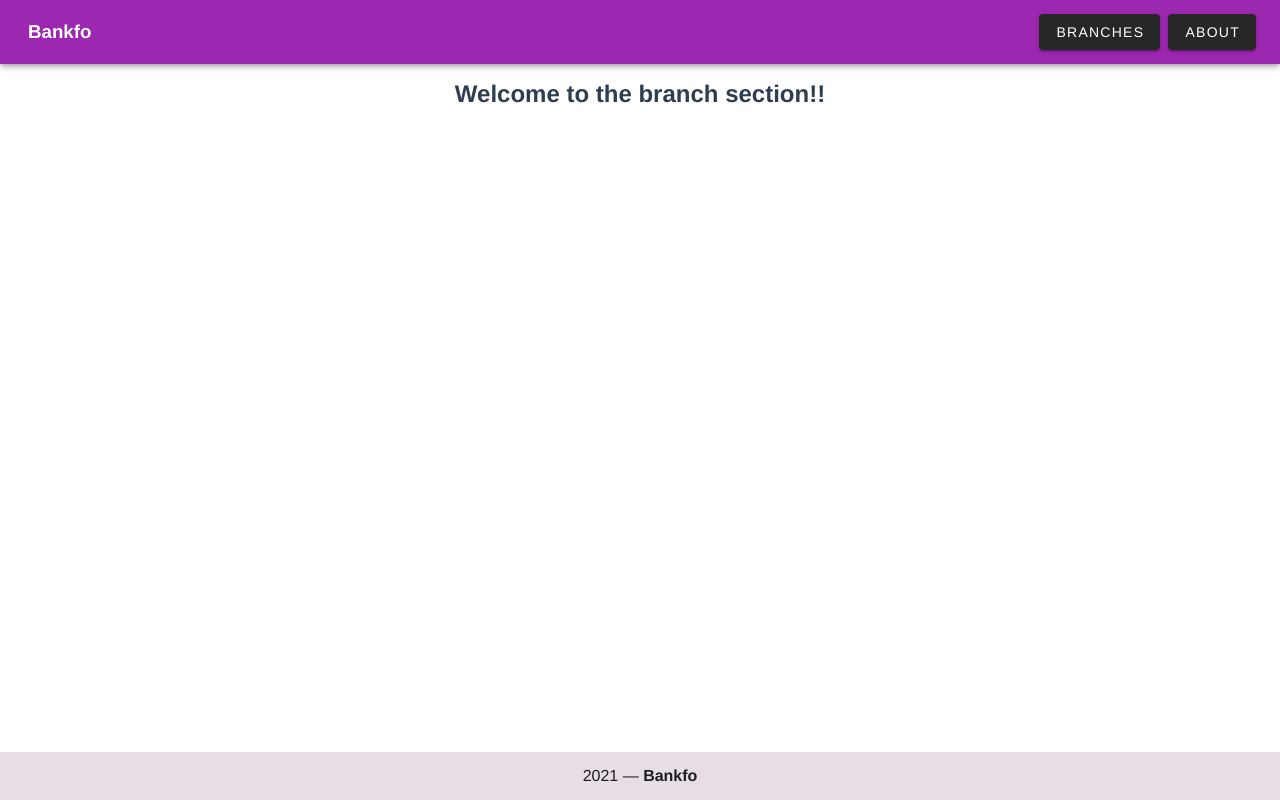
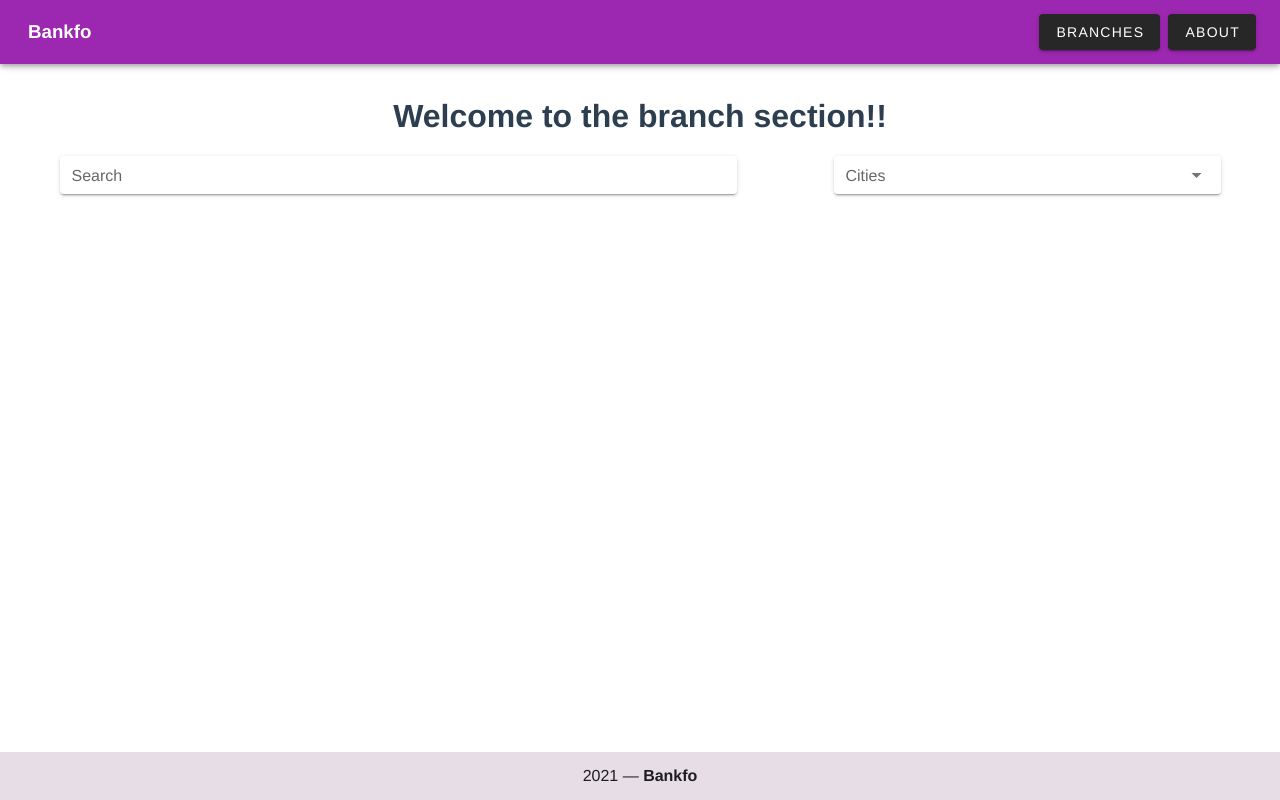
Before and after one commit to alishamohanty/Bankfo-Frontend, a Vue app: page /branches in a window 1280 px wide. Built offline with nearby package versions, Linux system fonts and the light colour scheme.

Commit message:
Add search functionality and option to select cities

```diff
--- a/src/components/Branch.vue
+++ b/src/components/Branch.vue
@@ -1,21 +1,52 @@
 <template>
   <div class="branch">
-    <h2>Welcome to the branch section!!</h2>
+    <v-row class="welcome">
+      <h1>Welcome to the branch section!!</h1>
+    </v-row>
+    <v-row no-gutters mt-10>
+      <v-col cols="10" sm="5" md="7">
+        <v-text-field
+          v-model="search"
+          label="Search"
+          dense
+          solo
+        ></v-text-field>
+      </v-col>
+      <v-spacer />
+      <v-col cols="6" md="4">
+        <v-select
+          v-model="city"
+          :items="cities"
+          label="Cities"
+          v-on:change="onChange"
+          dense
+          solo
+        ></v-select>
+      </v-col>
+    </v-row>
   </div>
 </template>
 
 <script>
-
 export default {
-  name: '',
-  components:{
+  data() {
+    return {
+      cities: ["Bangalore", "Delhi", "Pune", "Chennai", "Hyderabad"]
+    };
   },
-  props: {
-  }
-}
+  name: "",
+  components: {},
+  props: {},
+};
 </script>
 
 <!-- Add "scoped" attribute to limit CSS to this component only -->
 <style scoped>
-
+.welcome {
+  justify-content: center;
+  margin: 1rem;
+  font-family: "Helvetica Neue", Arial, sans-serif;
+  font-weight: 100;
+  -webkit-font-smoothing: antialiased;
+}
 </style>
```
